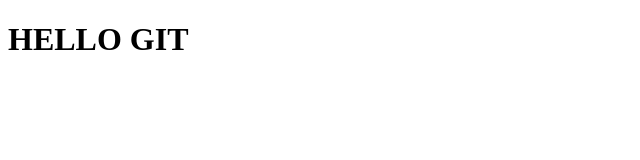
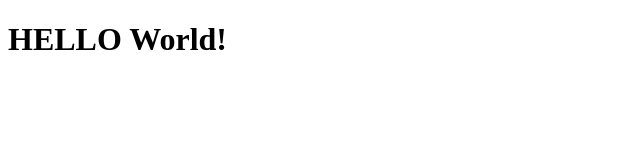
Before and after one commit to Krzysko94/GIT-course, a plain HTML site: page index.html in a window 1280 px wide. Shown: the whole page, without its empty margins (0-640 px from the left). Drawn offline with Linux system fonts and the light colour scheme.

Commit message:
Hello world added to index.html

```diff
--- a/index.html
+++ b/index.html
@@ -7,6 +7,6 @@
     <title>krzysko94 GIT course</title>
 </head>
 <body>
-    <h1>HELLO GIT</h1>
+    <h1>HELLO World!</h1>
 </body>
 </html>
```
